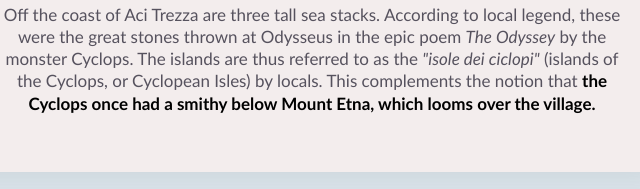
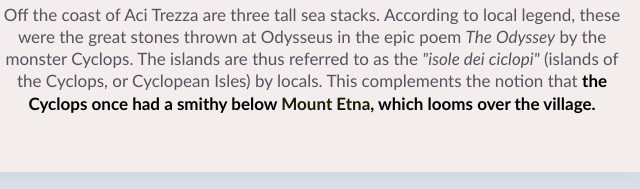
Before and after one commit to LorenzoFiorista/profile, a plain HTML site: page index.html in a window 1280 px wide. Shown: the part 1040-1229 px from the top of the page, 328-968 px from the left. Drawn offline with Linux system fonts and the light colour scheme.

Commit message:
add etna article

```diff
--- a/index.html
+++ b/index.html
@@ -26,7 +26,7 @@
         <img src="images/acitrezza-256x256.jpg" alt="photo af Aci Trezza" class="img-circle">
         <p>Off the coast of Aci Trezza are three tall sea stacks. According to local legend, these were the great stones thrown at Odysseus in the epic poem <em>The Odyssey</em> by the monster
         Cyclops. The islands are thus referred to as the <em>"isole dei ciclopi"</em> (islands of the Cyclops, or Cyclopean Isles) by
-        locals. This complements the notion that <strong>the Cyclops once had a smithy below Mount Etna, which looms over the village.</strong></p>
+        locals. This complements the notion that <strong>the Cyclops once had a smithy below <a href="https://www.theguardian.com/world/gallery/2021/feb/17/mount-etna-erupts-in-spectacular-fashion-in-pictures" target="_blank">Mount Etna</a>, which looms over the village.</strong></p>
       </div>
       <div class="card">
         <h2>Follow me</h2>
```
